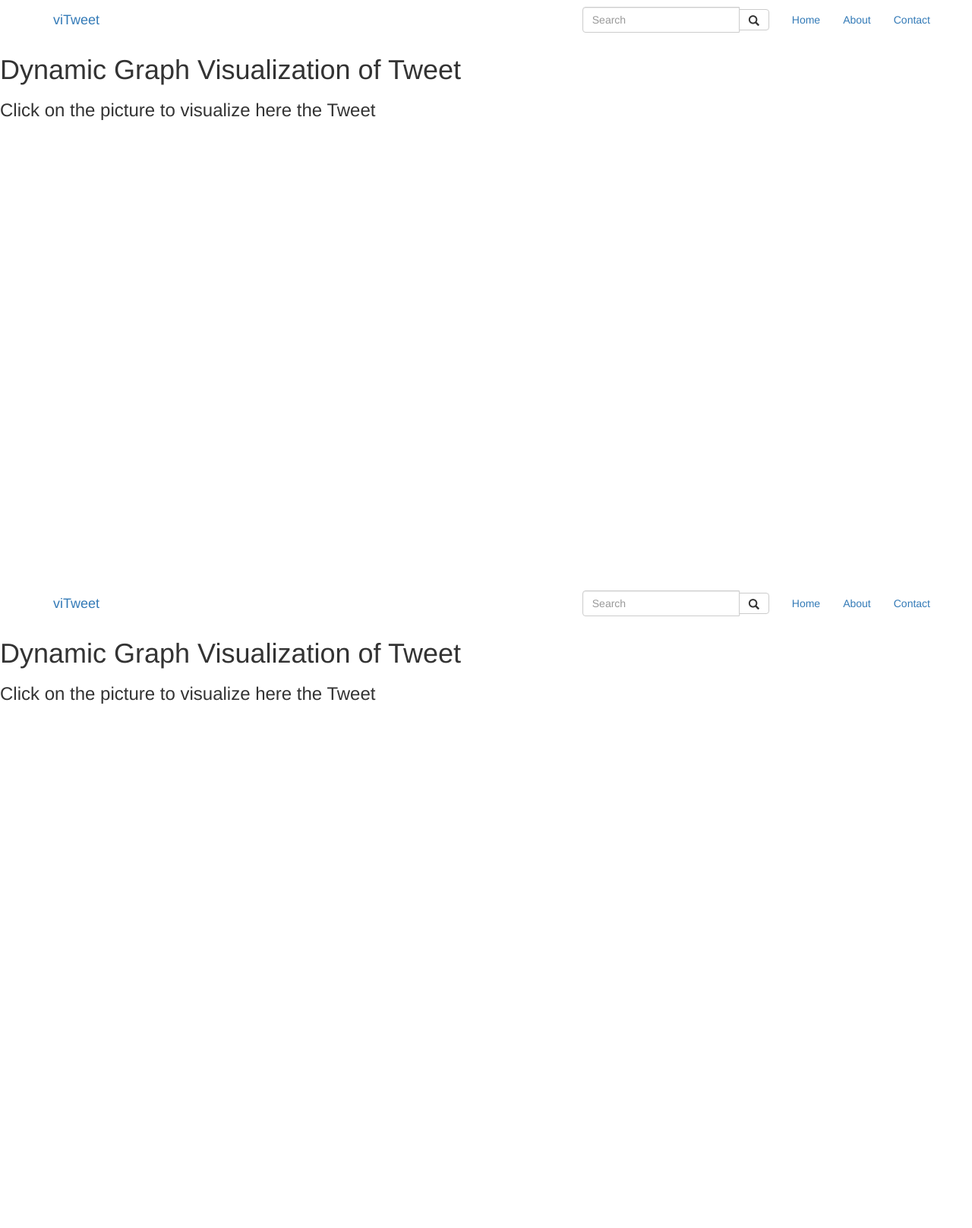
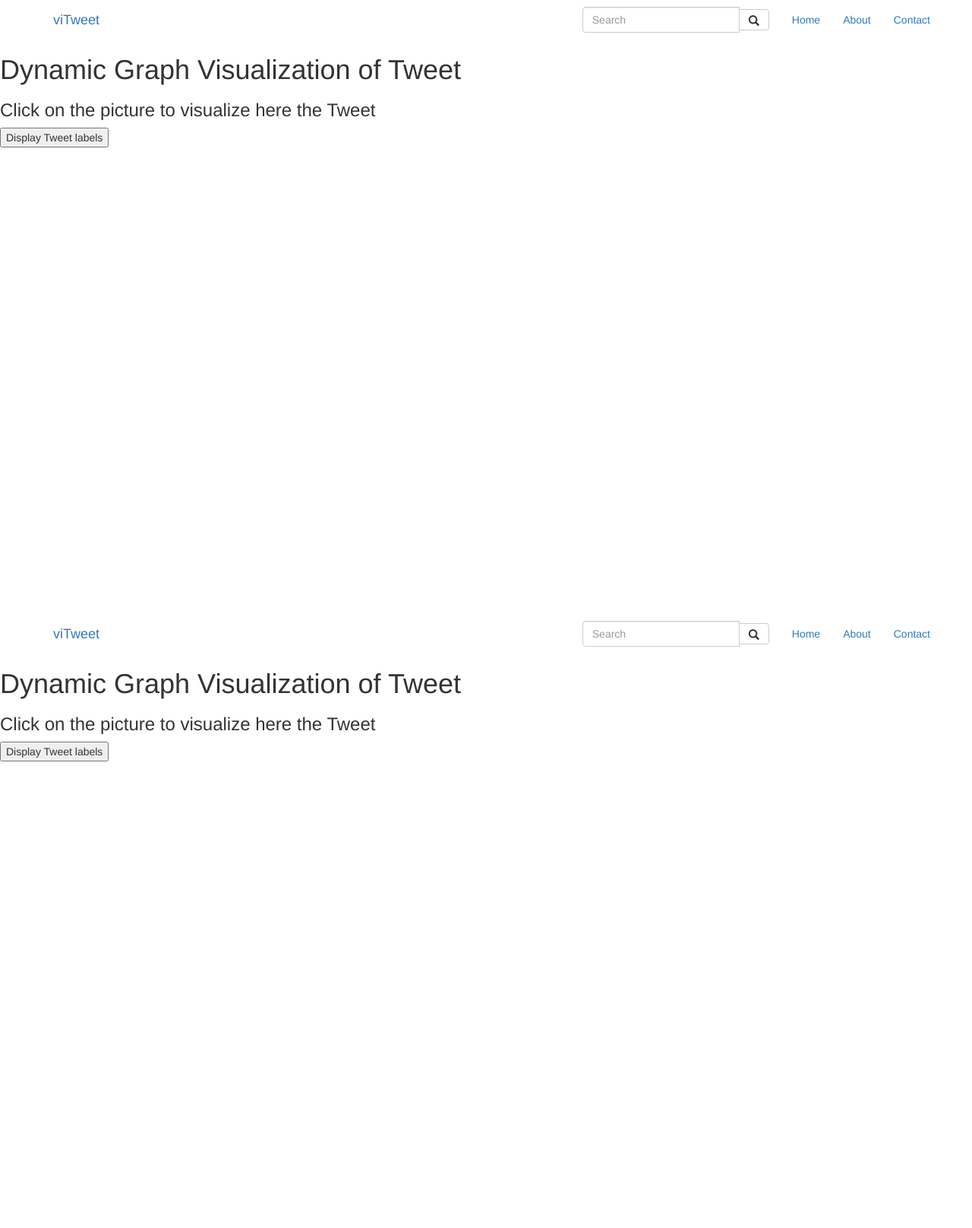
Before and after one commit to ashtree4711/viTweet, a Flask app: template source/templates/graph.html in a window 1280 px wide. Shown: the whole page at 76% size. Before the commit the page ends 926 px from the top, so only its background shows below. Run offline with Flask 2, Linux system fonts and the light colour scheme; the template is opened without the code that fills it, so the values that code supplies are empty; some libraries are stand-ins or nearby versions.

Commit message:
Changes to node labels, button for show/hide all

```diff
--- a/source/static/graph.css
+++ b/source/static/graph.css
@@ -13,5 +13,12 @@
   pointer-events: none;
   font-family: Arial;
   font-size: 10pt;
-  stroke-width: 0;
 }
+
+.node text.text-user {
+  font-weight: bold;
+}
+
+.node text.text-content {
+
+}
--- a/source/static/graph.js
+++ b/source/static/graph.js
@@ -6,10 +6,8 @@ var svg = d3.select("svg"),
     height = +svg.attr("height");
 
 var simulation = d3.forceSimulation()
-    .force("link", d3.forceLink().id(function (d) {
-        console.log("d.id 1: ", d.id) // TODO: Aus irgendeinem Grund werden durch diese Funktion die letzten drei Stellen der Tweet_IDs gerundet
-        return d.id;
-    }).distance(100).strength(1))
+    .force("link", d3.forceLink().id(function (d) { return d.id;})
+    .distance(100).strength(1))
     .force("charge", d3.forceManyBody())
     .force("center", d3.forceCenter(width / 2, height / 2));
 
@@ -24,7 +22,7 @@ d3.json("/static/graph.json", function (error, graph) {
         .enter().append("line");
 
     var node = svg.selectAll(".node")
-          .data(graph.nodes)
+        .data(graph.nodes)
         .enter().append("g")
         .attr("class", "node")
         .attr("node_type", function(d) { return d.tweet_type;}) // Tweet type is stored in attribute 'node_type'
@@ -32,6 +30,10 @@ d3.json("/static/graph.json", function (error, graph) {
               .on("start", dragstarted)
               .on("drag", dragged)
               .on("end", dragended));
+
+    svg.selectAll("line")
+        .attr("node_type", function(d, i){
+          return graph.nodes[i].tweet_type;});
 
     // The color of the links is decided based on the tweet_type of the target of the link
     svg.selectAll("line").style("stroke", function(d, i){
@@ -88,19 +90,32 @@ d3.json("/static/graph.json", function (error, graph) {
                   else return "url(#clip-circle-small)";
                 });
 
-                node.attr("stroke", function(d, i){
+        link.attr("stroke", function(d, i){
                   if(graph.nodes[i].tweet_type == 'reply') return 'blue';
                   else if(graph.nodes[i].tweet_type == 'quote_tweet') return 'red';
-                  })
+                });
 
     // Add label texts to the nodes
     node.append("text")
-        .attr("dx", 12*1.5+2)
-        .attr("dy", ".35em")
+        .attr("class", "text-user")
+        .attr("dx", function(d, i){
+          if (graph.nodes[i].tweet_type == 'root_tweet') return 12*1.5+10;
+          else return 12*1.5+2})
+        .attr("dy", "-0.95em")
+        // Text is hidden
+        .style("visibility","hidden")
+        .text(function(d) { return d.user_name + " (@" + d.screen_name + "), " + d.timestamp;});
+
+    node.append("text")
+        .attr("class", "text-content")
+        .attr("dx", function(d, i){
+          if (graph.nodes[i].tweet_type == 'root_tweet') return 12*1.5+10;
+          else return 12*1.5+2})
+        .attr("dy", "0.35em")
         // Text is hidden
         .style("visibility","hidden")
         .text(function(d) { return d.tweet_content;})
-		.call(wrap, 30);
+		.call(wrap, 400);
 
 	function wrap(text, width) {
     text.each(function () {
@@ -126,7 +141,7 @@ d3.json("/static/graph.json", function (error, graph) {
                 tspan.text(line.join(" "));
                 line = [word];
                 tspan = text.append("tspan")
-                            .attr("x", 0)
+                            .attr("x", 18)
                             .attr("y", y)
                             .attr("dy", lineHeight + "em")
                             .text(word);
@@ -146,15 +161,31 @@ d3.json("/static/graph.json", function (error, graph) {
           d3.select(this).select("image")
             	.transition()
               	.duration(200)
-                .attr("x", -12*1.5)
-              	.attr("y", -12*1.5)
-              	.attr("width", 24*1.5)
-              	.attr("height", 24*1.5)
+                .attr("x", function(d) {
+                  if (d.tweet_type == 'root_tweet') return -24;
+                  else return -12*1.5})
+                .attr("y", function(d) {
+                  if (d.tweet_type == 'root_tweet') return -24;
+                  else return -12*1.5})
+                .attr("width", function(d) {
+                  if (d.tweet_type == 'root_tweet') return 48;
+                  else return 24*1.5})
+                .attr("height", function(d) {
+                  if (d.tweet_type == 'root_tweet') return 48;
+                  else return 24*1.5})
+
                 // Clip images to the larger circle shape using #clip-circle-large
-                .attr("clip-path", "url(#clip-circle-large)");
+                .attr("clip-path", function(d) {
+                  if (d.tweet_type == 'root_tweet') return "url(#clip-circle-root)";
+                  else return "url(#clip-circle-large)";
+                });
 
           // Mouseover shows the hidden text
-    		  d3.select(this).select("text").style("visibility","visible")
+          if (document.getElementById("toggle-labels").value == "Display Tweet labels"){
+            d3.select(this).selectAll("text")
+            .style("visibility", "visible");
+          }
+
 		 })
 
 		.on("mouseout", function(d)	{
@@ -178,8 +209,11 @@ d3.json("/static/graph.json", function (error, graph) {
               if (d.tweet_type == 'root_tweet') return "url(#clip-circle-root)";
               else return "url(#clip-circle-small)";
             });
-        // On mouseout the text is hidden again
-   			d3.select(this).select("text").style("visibility","hidden")
+        // On mouseout the text is hidden again (except if the labels have been toggled on with the button#toggle-labels)
+        if (document.getElementById("toggle-labels").value == "Display Tweet labels"){
+          d3.select(this).selectAll("text")
+          .style("visibility", "hidden");
+        }
  		})
 
 
@@ -238,3 +272,16 @@ function dragended(d) {
     d.fx = null;
     d.fy = null;
 }
+
+function toggle_labels(toggle_button){
+  if(toggle_button.value == "Display Tweet labels") {
+    toggle_button.value = "Don't display Tweet labels";
+    d3.selectAll(".node").selectAll(".text-content")
+      .style("visibility","visible");
+  }
+  else if (toggle_button.value == "Don't display Tweet labels"){
+    toggle_button.value = "Display Tweet labels";
+    d3.selectAll(".node").selectAll(".text-content")
+      .style("visibility","hidden");
+  }
+}
--- a/source/templates/graph.html
+++ b/source/templates/graph.html
@@ -34,10 +34,15 @@
 	</div>
 </nav>
 
-<div>
+<div id="svg-container" >
 	<h1>Dynamic Graph Visualization of Tweet</h1>
 	<h3>Click on the picture to visualize here the Tweet</h3>
-	<svg id="svg-ding" width="960" height="600"></svg>
+
+	<form action="">
+		<input type="button" id="toggle-labels" value="Display Tweet labels" onclick="toggle_labels(this);">
+	</form>
+
+	<svg width="960" height="600"></svg>
 
 </div>
 
--- a/source/vi_network/network.py
+++ b/source/vi_network/network.py
@@ -191,7 +191,7 @@ def draw_network(flatList_filename):
     #nx.draw_spring(G, with_labels=True, arrows=True, arrowstyle='-|>', node_color=color_for_nodetype, node_size=size_for_nodetype, node_shape='s', alpha=0.8)
     #nx.draw_circular(G, with_labels=True, arrows=True, arrowstyle='-|>', node_color=color_for_nodetype, node_size=size_for_nodetype, node_shape='s', alpha=0.8)
     #nx.draw_kamada_kawai(G, with_labels=True, arrows=True, arrowstyle='-|>', node_color=color_for_nodetype, node_size=size_for_nodetype, node_shape='s', alpha=0.8)
-    nx.draw_shell(G, with_labels = False, arrows=True, arrowstyle='-|>', node_shape='s', alpha=0.8) #nx.draw_shell(G, with_labels = False, arrows=True, arrowstyle='-|>', node_color=color_for_nodetype, node_size=size_for_nodetype, node_shape='s', alpha=0.8)    #nx.draw_spectral(G,  with_labels=True, arrows=True, arrowstyle='-|>', node_color=color_for_nodetype, node_size=size_for_nodetype, node_shape='s', alpha=0.8)
+    nx.draw_shell(G) #nx.draw_shell(G, with_labels = False, arrows=True, arrowstyle='-|>', node_shape='s', alpha=0.8) #nx.draw_shell(G, with_labels = False, arrows=True, arrowstyle='-|>', node_color=color_for_nodetype, node_size=size_for_nodetype, node_shape='s', alpha=0.8)    #nx.draw_spectral(G,  with_labels=True, arrows=True, arrowstyle='-|>', node_color=color_for_nodetype, node_size=size_for_nodetype, node_shape='s', alpha=0.8)
 
 
     nx.draw_networkx_labels(G, pos, labels=labels2, font_size =8, font_color ='k', font_family = 'sans-serif', alpha= 0.8)
@@ -207,6 +207,9 @@ def draw_network(flatList_filename):
     for n in G:
         G.node[n]['tweet_id'] = n
         G.node[n]['tweet_content'] = nodes[n]['tweet_content']
+        G.node[n]['user_name'] = nodes[n]['user']['user_name']
+        G.node[n]['screen_name'] = nodes[n]['user']['screen_name']
+        G.node[n]['timestamp'] = nodes[n]['timestamp']
 
             # Save Tweet types, depending on the values of 'reply_to' and 'quote_to' for each Tweet
         if nodes[n]['reply_to'] != None:
```
